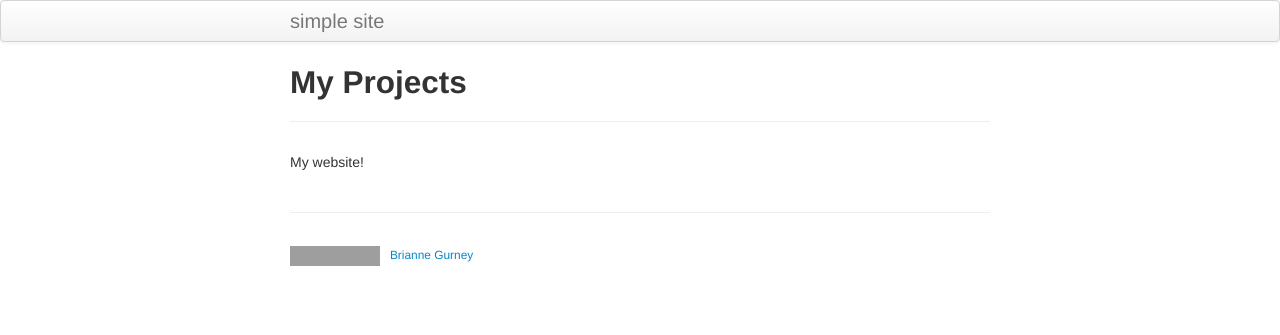
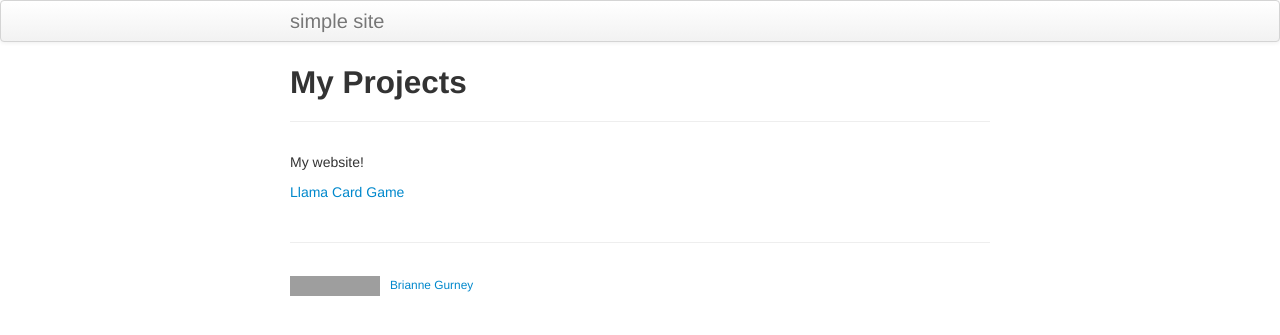
Before and after one commit to brigurney/myprojects, a Jekyll site: the page built from index.md, in a window 1280 px wide. Shown: the top 335 px of the page. Built offline with Jekyll 4.4.1, drawn with Linux system fonts in a browser that asks for light colours; grey boxes are pictures that could not be loaded.

Commit message:
Adding llama cards

```diff
--- a/index.md
+++ b/index.md
@@ -5,3 +5,5 @@ description: Projects from classes and internship as well as Independent work.
 ---
 
 My website!
+
+[Llama Card Game](pages/llamacards.html)
--- /dev/null
+++ b/pages/llamacards.html
@@ -0,0 +1 @@
+This code is to simulate playing the LLAMA Card Game. Instructions for how to play can be found at https://www.amigo.games/content/ap/rule/19420--031-2019-Lama_Manual_002_LAYOUT[1].pdf
```
